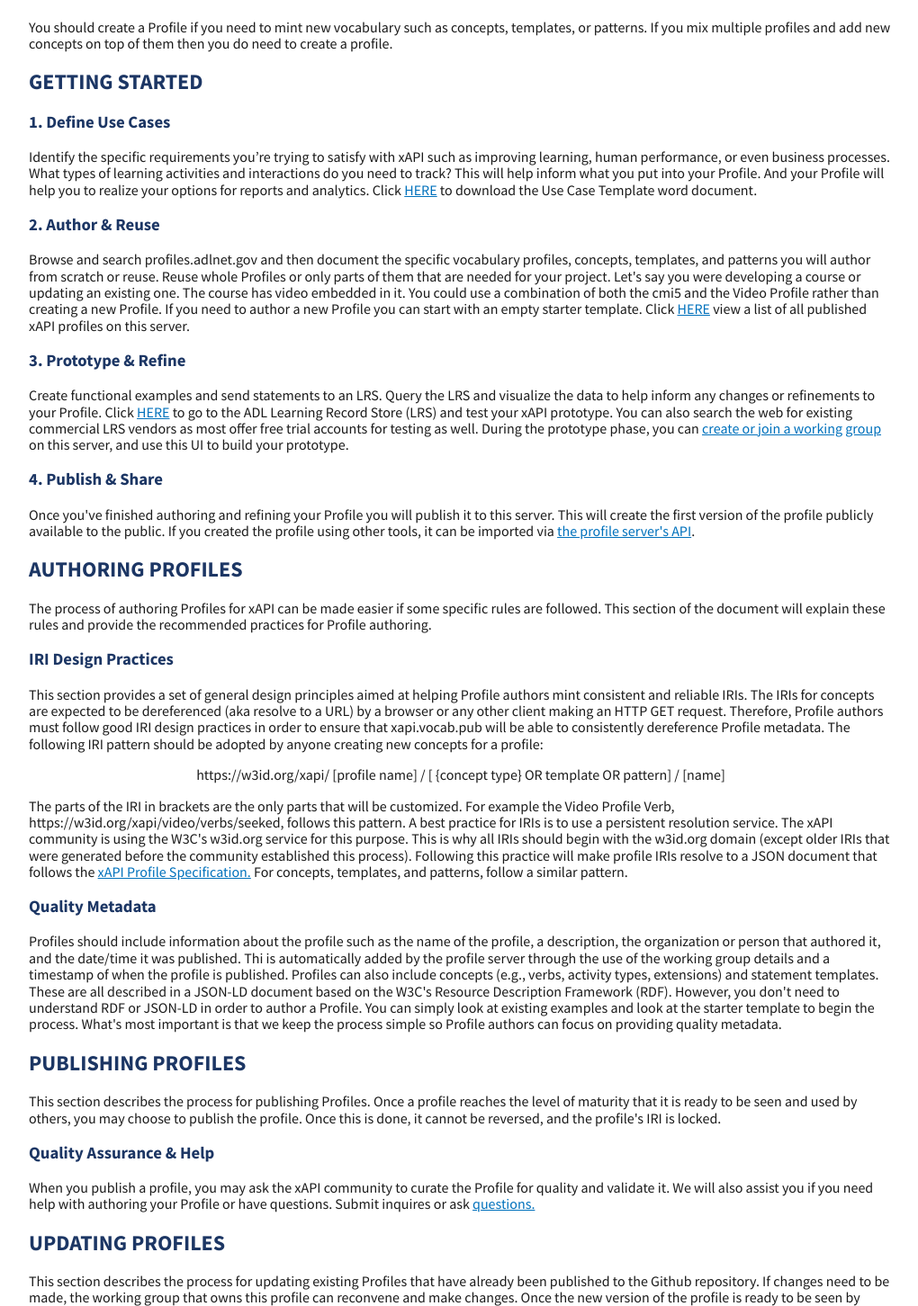
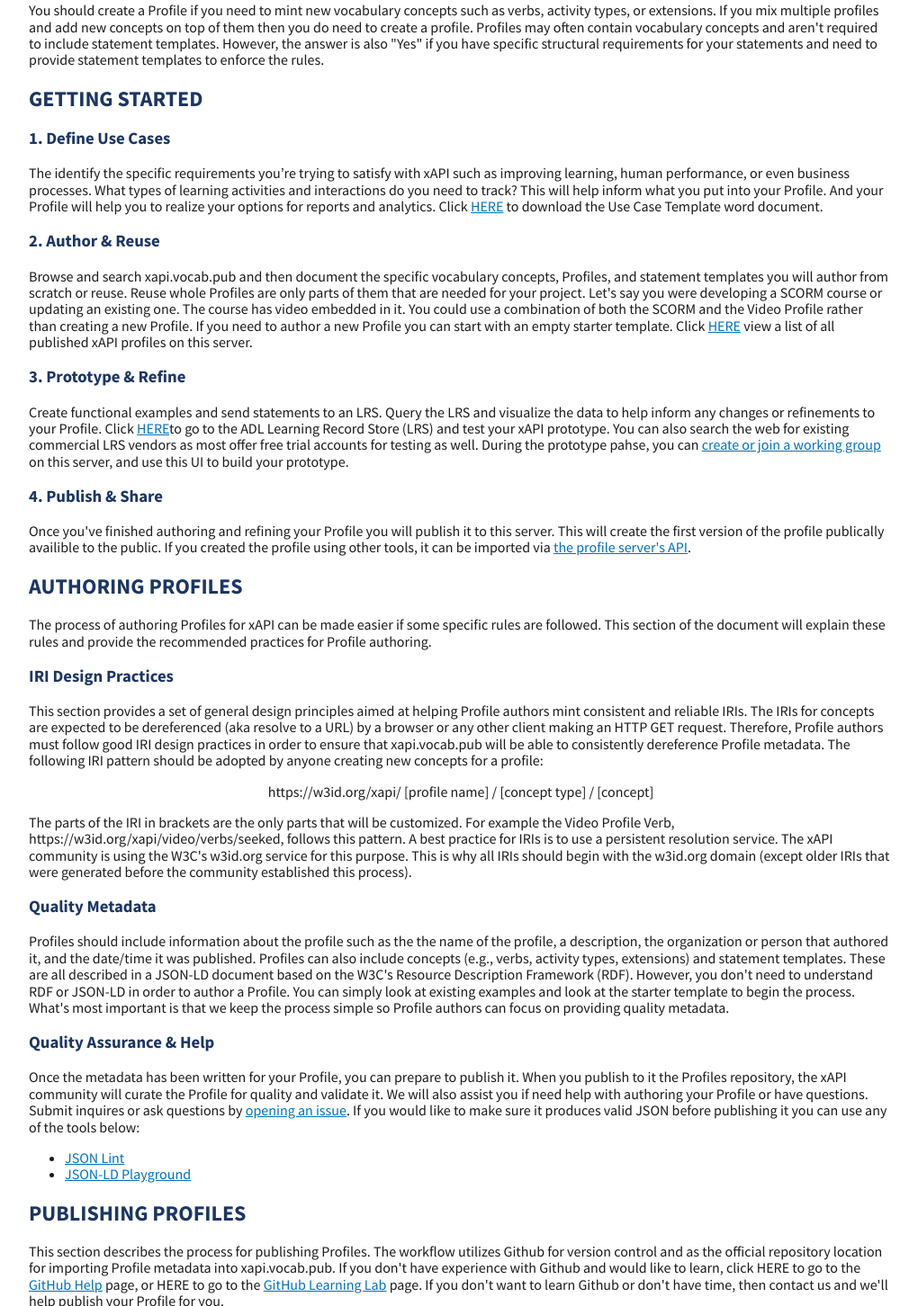
Before and after one commit to adlnet/profile-server, a React (Create React App) app in the folder profile-server/client/: page /help in a window 1280 px wide. Shown: the part 1348-2800 px from the top of the page at 90% size, without its empty margins (128-1148 px from the left). Built offline with nearby package versions, Linux system fonts and the light colour scheme; no server answers.

Commit message:
Revert "ui tweak; edited Getting Started page to update text and links"
This reverts commit c8d79788b43312abcdb90fecc52e3ac505fb8ded.

```diff
--- a/profile-server/client/src/App.jsx
+++ b/profile-server/client/src/App.jsx
@@ -64,6 +64,9 @@ export default class App extends Component {
                         <Route path="/profile/:profileId">
                             <Profile />
                         </Route>
+                        <Route exact path="/">
+                            <Home />
+                        </Route>
                         <Route exact path="/organization">
                             <Organizations />
                         </Route>
@@ -112,9 +115,6 @@ export default class App extends Component {
                         <AdminRoute exact path="/admin/analytics">
                             <Analytics />
                         </AdminRoute>
-                        <Route exact path="/">
-                            <Home />
-                        </Route>
                         <Route>
                             <ErrorPage />
                         </Route>
--- a/profile-server/client/src/pages/HelpPage.jsx
+++ b/profile-server/client/src/pages/HelpPage.jsx
@@ -160,35 +160,38 @@ export default function HelpPage(props) {
           define the concept you need. In that case, you might need to coin a
           new concept and create a profile. You also might not want to use all
           the concepts of an existing Profile. Let's say you only want to use
-          some of the verbs from the video profile. That's perfectly fine. You
+          some of the verbs from the SCORM profile. That's perfectly fine. You
           can reuse any concepts from multiple existing Profiles and you can
           also require the inclusion of statement templates from existing
-          Profiles. If you mix multiple profiles and don't add any new
-          concepts (concepts, templates, and patterns) on top of them then you
-          don't need to create a profile. You are just simply going to reuse
-          existing ones. Additionally, the Profile Server provides a mechanism
-          for quickly adding already existing items to your profile as references.
-
+          Profiles. If you mix multiple profiles and don't really add any new
+          concepts (verbs, activity types, extensions, attachment usage types)
+          on top of them then you don't need to create a profile. You are just
+          simply going to reuse existing ones.
         </p>
         <h3 style={{ color: "#1c3664" }}>Do I need to author a Profile?</h3>
         <p>
           You should create a Profile if you need to mint new vocabulary
-          such as concepts, templates, or patterns. If you mix multiple profiles
-          and add new concepts on top of them then you do need to create a profile.
+          concepts such as verbs, activity types, or extensions. If you mix
+          multiple profiles and add new concepts on top of them then you do need
+          to create a profile. Profiles may often contain vocabulary concepts
+          and aren't required to include statement templates. However, the
+          answer is also "Yes" if you have specific structural requirements for
+          your statements and need to provide statement templates to enforce the
+          rules.
         </p>
         <div id="gettingstarted" className="anchor" />
         <h2 style={{ color: "#1c3664" }}>GETTING STARTED</h2>
         <h3 style={{ color: "#1c3664" }}>1. Define Use Cases</h3>
         <p>
-          Identify the specific requirements you’re trying to satisfy with
+          The identify the specific requirements you’re trying to satisfy with
           xAPI such as improving learning, human performance, or even business
           processes. What types of learning activities and interactions do you
           need to track? This will help inform what you put into your Profile.
           And your Profile will help you to realize your options for reports and
           analytics. Click{" "}
           <a
-            href="../files/use-case-statement-template-for-profiles.docx"
-            download
+            href="http://xapi.vocab.pub/assets/docs/use-case-statement-template-for-profiles.docx"
+            target="_blank"
           >
             HERE
           </a>{" "}
@@ -196,16 +199,16 @@ export default function HelpPage(props) {
         </p>
         <h3 style={{ color: "#1c3664" }}>2. Author &amp; Reuse</h3>
         <p>
-          Browse and search profiles.adlnet.gov and then document the specific
-          vocabulary profiles, concepts, templates, and patterns you will author
-          from scratch or reuse. Reuse whole Profiles or only parts of them
+          Browse and search xapi.vocab.pub and then document the specific
+          vocabulary concepts, Profiles, and statement templates you will author
+          from scratch or reuse. Reuse whole Profiles are only parts of them
           that are needed for your project. Let's say you were developing a
-          course or updating an existing one. The course has video
-          embedded in it. You could use a combination of both the cmi5 and the
+          SCORM course or updating an existing one. The course has video
+          embedded in it. You could use a combination of both the SCORM and the
           Video Profile rather than creating a new Profile. If you need to
           author a new Profile you can start with an empty starter template.
           Click{" "}
-          <a href="https://profiles.adlnet.gov/profiles" target="_blank">
+          <a href="/profiles#profiles" target>
             HERE
           </a>{" "}
           view a list of all published xAPI profiles on this server.
@@ -217,12 +220,12 @@ export default function HelpPage(props) {
           to your Profile. Click{" "}
           <a href="https://lrs.adlnet.gov/" target="_blank">
             HERE
-          </a>{" "}
+          </a>
           to go to the ADL Learning Record Store (LRS) and test your xAPI
           prototype. You can also search the web for existing commercial LRS
           vendors as most offer free trial accounts for testing as well. During
-          the prototype phase, you can{" "}
-          <a href="https://profiles.adlnet.gov/organization/9b917eef-d2a7-454f-876b-3a06c8907f5f/about" target="_blank">
+          the prototype pahse, you can{" "}
+          <a href="/organization" target>
             create or join a working group
           </a>{" "}
           on this server, and use this UI to build your prototype.
@@ -231,9 +234,9 @@ export default function HelpPage(props) {
         <p>
           Once you've finished authoring and refining your Profile you will
           publish it to this server. This will create the first version of the
-          profile publicly available to the public. If you created the profile
+          profile publically availible to the public. If you created the profile
           using other tools, it can be imported via{" "}
-          <a href="/api-info/post" target="_blank">
+          <a href="/api-info" target>
             the profile server's API
           </a>
           .
@@ -259,7 +262,7 @@ export default function HelpPage(props) {
         </p>
         <div style={{ textAlign: "center" }}>
           <p>
-            https://w3id.org/xapi/ [profile name] / [ &#123;concept type&#125; OR template OR pattern] / [name]
+            https://w3id.org/xapi/ [profile name] / [concept type] / [concept]
           </p>
         </div>
         <p>
@@ -270,20 +273,13 @@ export default function HelpPage(props) {
           community is using the W3C's w3id.org service for this purpose. This
           is why all IRIs should begin with the w3id.org domain (except older
           IRIs that were generated before the community established this
-          process). Following this practice will make profile IRIs resolve to a
-          JSON document that follows the{" "}
-          <a href="https://github.com/adlnet/xapi-profiles" target="_blank">
-          xAPI Profile Specification.
-          </a>{" "}
-          For concepts, templates, and patterns, follow a similar pattern.
+          process).
         </p>
         <h3 style={{ color: "#1c3664" }}>Quality Metadata</h3>
         <p>
-          Profiles should include information about the profile such as the
+          Profiles should include information about the profile such as the the
           name of the profile, a description, the organization or person that
-          authored it, and the date/time it was published. Thi is automatically
-          added by the profile server through the use of the working group
-          details and a timestamp of when the profile is published. Profiles can also
+          authored it, and the date/time it was published. Profiles can also
           include concepts (e.g., verbs, activity types, extensions) and
           statement templates. These are all described in a JSON-LD document
           based on the W3C's Resource Description Framework (RDF). However, you
@@ -293,38 +289,150 @@ export default function HelpPage(props) {
           the process simple so Profile authors can focus on providing quality
           metadata.
         </p>
-
-
+        <h3 style={{ color: "#1c3664" }}>Quality Assurance &amp; Help</h3>
+        <p>
+          Once the metadata has been written for your Profile, you can prepare
+          to publish it. When you publish to it the Profiles repository, the
+          xAPI community will curate the Profile for quality and validate it. We
+          will also assist you if need help with authoring your Profile or have
+          questions. Submit inquires or ask questions by{" "}
+          <a
+            href="https://github.com/adlnet/xapi-authored-profiles"
+            target="_blank"
+          >
+            opening an issue
+          </a>
+          . If you would like to make sure it produces valid JSON before
+          publishing it you can use any of the tools below:
+        </p>
+        <ul style={{}}>
+          <li>
+            <a href="https://jsonlint.com/" target="_blank">
+              JSON Lint
+            </a>
+          </li>
+          <li>
+            <a href="https://json-ld.org/" target="_blank">
+              JSON-LD Playground
+            </a>
+          </li>
+        </ul>
         <div id="publishingprofiles" className="anchor" />
         <h2 style={{ color: "#1c3664" }}>PUBLISHING PROFILES</h2>
         <p>
-          This section describes the process for publishing Profiles. Once a
-          profile reaches the level of maturity that it is ready to be seen
-          and used by others, you may choose to publish the profile. Once this
-          is done, it cannot be reversed, and the profile's IRI is locked.
+          This section describes the process for publishing Profiles. The
+          workflow utilizes Github for version control and as the official
+          repository location for importing Profile metadata into
+          xapi.vocab.pub. If you don't have experience with Github and would
+          like to learn, click HERE to go to the{" "}
+          <a href="https://help.github.com/" target="_blank">
+            GitHub Help
+          </a>{" "}
+          page, or HERE to go to the{" "}
+          <a
+            href="https://services.github.com/on-demand/resources/"
+            target="_blank"
+          >
+            GitHub Learning Lab
+          </a>{" "}
+          page. If you don't want to learn Github or don't have time, then
+          contact us and we'll help publish your Profile for you.
         </p>
-        <h3 style={{ color: "#1c3664" }}>Quality Assurance &amp; Help</h3>
-        <p>
-          When you publish a profile, you may ask the xAPI community to curate
-          the Profile for quality and validate it. We will also assist you if
-          you need help with authoring your Profile or have questions. Submit
-          inquires or ask{" "}
-          <a href="https://adlnet.gov/contact" target="_blank">
-            questions.
-          </a>
-        </p>
-
+        <h3 style={{ color: "#1c3664" }}>Workflow</h3>
+        <ul style={{}}>
+          <li>
+            Fork the{" "}
+            <a
+              href="https://github.com/adlnet/xapi-authored-profiles"
+              target="_blank"
+            >
+              Profiles Repository
+            </a>{" "}
+            from Github.{" "}
+          </li>
+          <li>
+            Add your Profile (yourprofilename.jsonld) to your copy of the
+            repository using the same structure as existing Profiles (e.g.,
+            /folder/filename.jsonld) where the folder and file names are the
+            same as your profile name.
+          </li>
+          <li>
+            Submit a pull request to the origin/master{" "}
+            <a
+              href="https://github.com/adlnet/xapi-authored-profiles"
+              target="_blank"
+            >
+              Profiles Repository
+            </a>
+            .
+          </li>
+          <li>
+            Wait for confirmation that your Profile has been approved and merged
+            into the repository.
+          </li>
+          <li>
+            Once approved, the Profile metadata will be imported into
+            xapi.vocba.pub and listed.
+          </li>
+        </ul>
         <div id="updatingprofiles" className="anchor" />
         <h2 style={{ color: "#1c3664" }}>UPDATING PROFILES</h2>
         <p>
           This section describes the process for updating existing Profiles that
-          have already been published to the Github repository. If changes need
-          to be made, the working group that owns this profile can reconvene and
-          make changes. Once the new version of the profile is ready to be seen
-          by others, a new version can be published. Previous versions can still
-          be seen by clicking on the version's dropdown box in the profile's home page.
+          have already been published to the Github repository.
         </p>
-
+        <h3 style={{ color: "#1c3664" }}>Workflow</h3>
+        <ul style={{}}>
+          <li>
+            Fork the{" "}
+            <a
+              href="https://github.com/adlnet/xapi-authored-profiles"
+              target="_blank"
+            >
+              Profiles Repository
+            </a>{" "}
+            from Github.{" "}
+          </li>
+          <li>
+            Update your Profile metadata such as the version information and the
+            date/time it was updated. For more information on versioning, read
+            the versioning section of the Profile Spec.
+          </li>
+          <li>
+            Add your updated Profile (yourprofilename.jsonld) to your copy of
+            the repository using the new version folder structure (e.g.,
+            /folder/v1.x.x/filename.jsonld) where the folder and file names are
+            the same as your profile name. Simply make sure to create a
+            subfolder named v1.x and put the updated file there. Do not
+            over-write the older version of your Profile. Use Semantic
+            Versioning except the formula is: Given a version number
+            MODEL.REVISION.ADDITION, increment the: MODEL (when you make a
+            breaking change which WILL prevent interaction with historical
+            Profile concepts or statement templates), REVISION (when you make a
+            change which MAY prevent interaction with historical Profile
+            concepts or statement templates), ADDITION (when you make a Profile
+            change this compatible with all historical Proile data).
+          </li>
+          <li>
+            Submit a pull request to the origin/master and specify the following
+            message in the pull request subject and body: "VERSION 1.x.x -
+            PROFILENAME"
+            <a
+              href="https://github.com/adlnet/xapi-authored-profiles"
+              target="_blank"
+            >
+              Profiles Repository
+            </a>
+            .
+          </li>
+          <li>
+            Wait for confirmation that your Profile has been approved and merged
+            into the repository.
+          </li>
+          <li>
+            Check xapi.vocab.pub to ensure your Profile updates are showing up.
+          </li>
+        </ul>
         <h2 style={{ color: "#1c3664" }}>QUICK LINKS</h2>
         <p>Commonly accessed external resources:</p>
         <ul style={{}}>
@@ -343,16 +451,8 @@ export default function HelpPage(props) {
           </li>
           <li>
             <a
-              href="https://adlnet.gov/guides/xapi-profile-server/authoring-guide/"
+              href="http://xapi.vocab.pub/assets/docs/use-case-statement-template-for-profiles.docx"
               target="_blank"
-            >
-              xAPI Profile Server Authoring Guide
-            </a>
-          </li>
-          <li>
-            <a
-              href="../files/use-case-statement-template-for-profiles.docx"
-              download
             >
               xAPI Use Cases &amp; Statements Template - Word Doc Download
             </a>
@@ -373,6 +473,11 @@ export default function HelpPage(props) {
           <li>
             <a href="http://restfulwebapis.com/" target="_blank">
               RESTful Web APIs (book)
+            </a>
+          </li>
+          <li>
+            <a href="https://www.w3.org/TR/rdf11-primer/" target="_blank">
+              RDF-Primer
             </a>
           </li>
           <li>
```
Also changed, not shown: profile-server/client/src/components/home/TitleBanner.jsx (+1 -9 lines), 1 other file (tests, documents, lock files or other folders).
